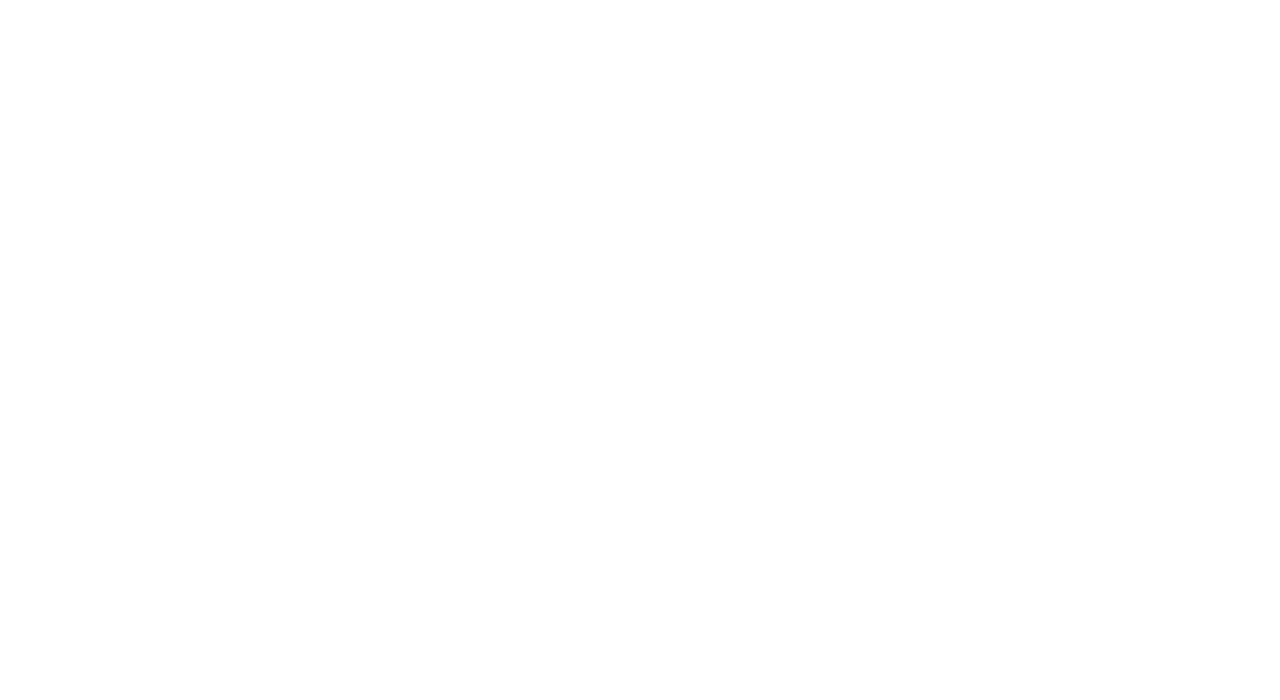
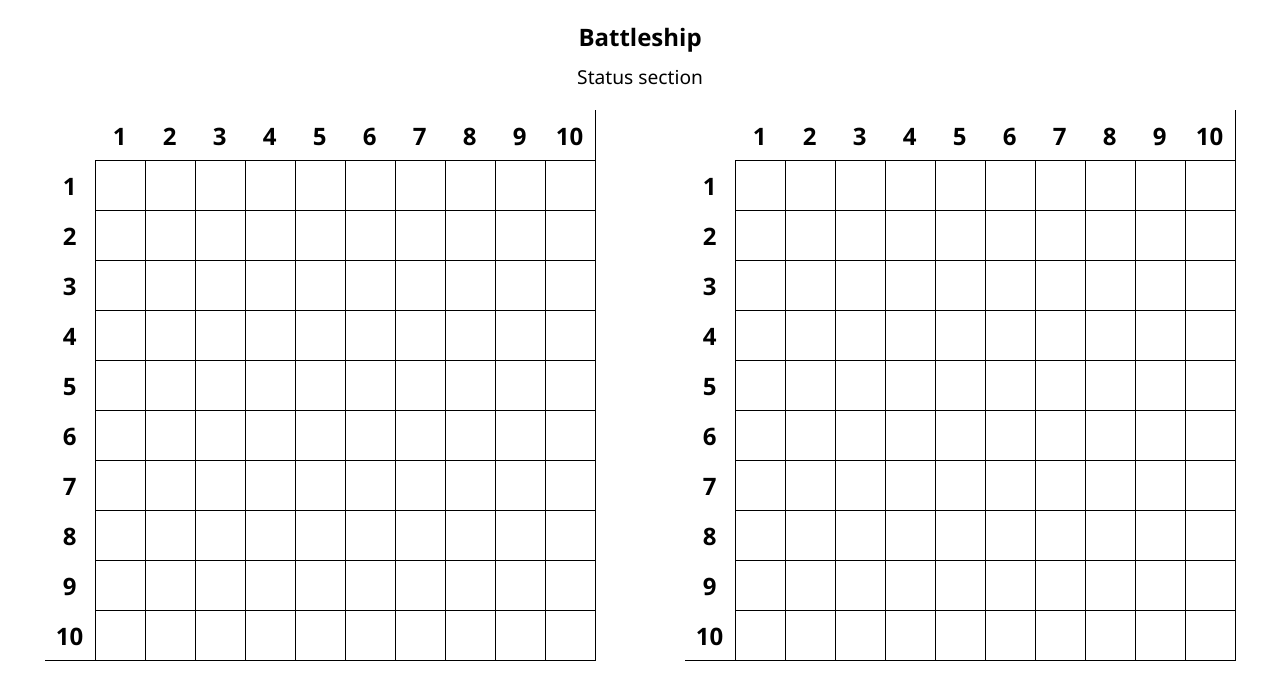
Before and after one commit to yaoming16/TOP-Battleship, a website built with webpack: page src/template.html in a window 1280 px wide. Built offline with nearby package versions, Linux system fonts and the light colour scheme.

Commit message:
Adde dbasic UI, now the gameBoard show on screen Need to add the interactions so the player can play

```diff
--- /dev/null
+++ b/src/boardDisplay/boardDisplay.js
@@ -0,0 +1,36 @@
+export default function createBoardDisplay(gameBoardObj, container) {
+    for (let i = 0; i <= gameBoardObj.x; i++) {
+        for (let j = 0; j <= gameBoardObj.y; j++) {
+
+            if (i === 0 && j !== 0) {
+                let div = document.createElement("div");
+                div.classList.add("gameboard-title");
+                const p = document.createElement("p");
+                p.textContent = j;
+                div.appendChild(p);
+                container.appendChild(div);
+            }
+
+            else if (j === 0 && i !== 0) {
+                let div = document.createElement("div");
+                div.classList.add("gameboard-title");
+                const p = document.createElement("p");
+                p.textContent = i;
+                div.appendChild(p);
+                container.appendChild(div);
+            }
+
+            else if (j === 0 && i === 0) {
+                let div = document.createElement("div");
+                div.classList.add("empty-div");
+                container.appendChild(div);
+            }
+
+            else if (i !== 0 && j !== 0) {
+                let div = document.createElement("div");
+                div.classList.add("gameboard-div");
+                container.appendChild(div);
+            }
+        }
+    }
+}
--- a/src/gameboard/gameboard.js
+++ b/src/gameboard/gameboard.js
@@ -1,5 +1,3 @@
-import Ship from "../ship/ship.js";
-
 export default class GameBoard {
     #x;
     #y;
@@ -59,10 +57,16 @@ export default class GameBoard {
         return null;
     }
 
-    #coordAIsNextToCoordB(coordA, coordB) {
-        const AX = coordA[0];
-        const AY = coordA[1];
-        coordsToCheck = [[],[],[],[],[],[],[],[],[]]
+    #bufferOfTheCoord(coord) {
+        const AX = coord[0];
+        const AY = coord[1];
+        coordsToReturn = [[AX-1, AY],[AX-1, AY+1],[AX-1, AY-1],[AX, AY + 1],[AX, AY - 1],[AX - 1, AY],[AX-1, AY+1],[AX-1,AY-1]];
+        return coordsToReturn;
+    }
+
+    #coordBInsideBufferA(coordA, coordB) {
+        coordsToCheck = this.#bufferOfTheCoord(coordA);
+        return this.#checkIfVectorAlreadyInArray(coordsToCheck, coordB[0], coordB[1]);
     }
 
     placeShip(ship, coordX, coordY, direction) {
@@ -89,17 +93,20 @@ export default class GameBoard {
             }
         }
 
-        // Dont place if ships overlap
+        // Dont place if ships overlap or ship is inside the buffer of another ship
+        let shipBuffer = [];
         for (let coord of allShipCoords) {
-            if (this.#coordHasAShip(coord[0], coord[1]) !== null) {
-                return false;
-            }
+            if (this.#coordHasAShip(coord[0], coord[1]) !== null ) return false;
+
+            // Here we get the coord of all the buffe rof the ship
+            shipBuffer = [...shipBuffer, ...this.#bufferOfTheCoord(coord)];
         }
+        // We use a set so we eliminate all repeated buffer coords
+        let shipBufferSet = [...new Set(shipBuffer)];
+        let shipBufferArr = [...shipBufferSet];
 
-        //Dont place ship one next to another
-        for (ship of allShipCoords) {
-
-        }
+        // Here we check if there is already placed a ship on what would be the buffer of the new ship
+        if (shipBufferArr.some(bufferCoord => this.#coordHasAShip(bufferCoord[0], bufferCoord[1]))) return false;
 
         let shipInfo = {
             starCoord: [coordX, coordY],
--- a/src/index.js
+++ b/src/index.js
@@ -0,0 +1,23 @@
+import GameBoard from "./gameboard/gameboard.js";
+import Ship from "./ship/ship.js";
+import Player from "./player/player.js";
+import createBoardDisplay from "./boardDisplay/boardDisplay.js";
+
+import "./style.css";
+
+const player1GameBoard = new GameBoard();
+const player2GameBoard = new GameBoard();
+
+const player1 = new Player("human", player1GameBoard);
+const player2 = new Player("human", player2GameBoard);
+
+const boardDiv = document.querySelector("#board-div");
+
+const player1Div = document.querySelector("#player1-div");
+const player2Div = document.querySelector("#player2-div");
+
+boardDiv.style.setProperty("--length-x", player1GameBoard.x + 1);
+boardDiv.style.setProperty("--length-y", player1GameBoard.y + 1);
+
+createBoardDisplay(player1GameBoard, player1Div);
+createBoardDisplay(player2GameBoard, player2Div);
--- /dev/null
+++ b/src/player/player.js
@@ -0,0 +1,21 @@
+import GameBoard from "../gameboard/gameboard.js";
+
+export default class Player {
+    #type;
+    #gameBoard;
+
+    constructor(type = 'human', gameBoard = new GameBoard()) {
+        if (type === 'human' || type === 'robot') {
+            this.#type = type;
+        }
+        this.#gameBoard = gameBoard;
+    }
+
+    get type() {
+        return this.#type;
+    }
+
+    get gameBoard() {
+        return this.#gameBoard;
+    }
+}
--- /dev/null
+++ b/src/style.css
@@ -0,0 +1,53 @@
+* {
+    box-sizing: border-box;
+    margin: 0;
+    padding: 0;
+    font-family: 'Segoe UI', Tahoma, Geneva, Verdana, sans-serif;
+}
+
+h1 {
+    text-align: center;
+    margin-top: 20px;
+    margin-bottom: 10px;
+}
+
+.status {
+    text-align: center;
+    margin-bottom: 20px;
+    font-size: 1.2rem;
+}
+
+#board-div {
+    display: flex;
+    flex-direction: row;
+    justify-content: space-around;
+    align-items: center;
+    margin-top: 20px;
+}
+
+.gameboard-title {
+    font-size: 1.5rem;
+    font-weight: bold;
+    display: flex;
+    justify-content: center;
+    align-items: center;
+}
+
+
+
+.board-div {
+    display: inline-grid; /* shrink-wrap to content */
+    grid-template-columns: repeat(var(--length-x), 50px);
+    grid-template-rows: repeat(var(--length-y), 50px);
+    border-right: 1px solid #000;
+    border-bottom: 1px solid #000;
+    width: fit-content;
+    height: fit-content;
+}
+
+.gameboard-div {
+    width: 50px;
+    height: 50px;
+    border-top: 1px solid #000;
+    border-left: 1px solid #000;
+}
--- a/src/template.html
+++ b/src/template.html
@@ -1,11 +1,22 @@
 <!DOCTYPE html>
 <html lang="en">
-<head>
-    <meta charset="UTF-8">
-    <meta name="viewport" content="width=device-width, initial-scale=1.0">
-    <title>Todo List</title>
-</head>
-<body>
-
-</body>
+    <head>
+        <meta charset="UTF-8" />
+        <meta name="viewport" content="width=device-width, initial-scale=1.0" />
+        <title>Battleship game</title>
+    </head>
+    <body>
+        <main>
+            <section>
+                <h1>Battleship</h1>
+                <p class="status">Status section</p>
+            </section>
+            <section>
+                <div id="board-div">
+                    <div id="player1-div" class="board-div"></div>
+                    <div id="player2-div" class="board-div"></div>
+                </div>
+            </section>
+        </main>
+    </body>
 </html>
```
Also changed, not shown: src/gameboard/gameboard.test.js (+5 -5 lines), src/player/player.test.js (added, +2 -0 lines), src/shipTypes.js (added, +28 -0 lines).
